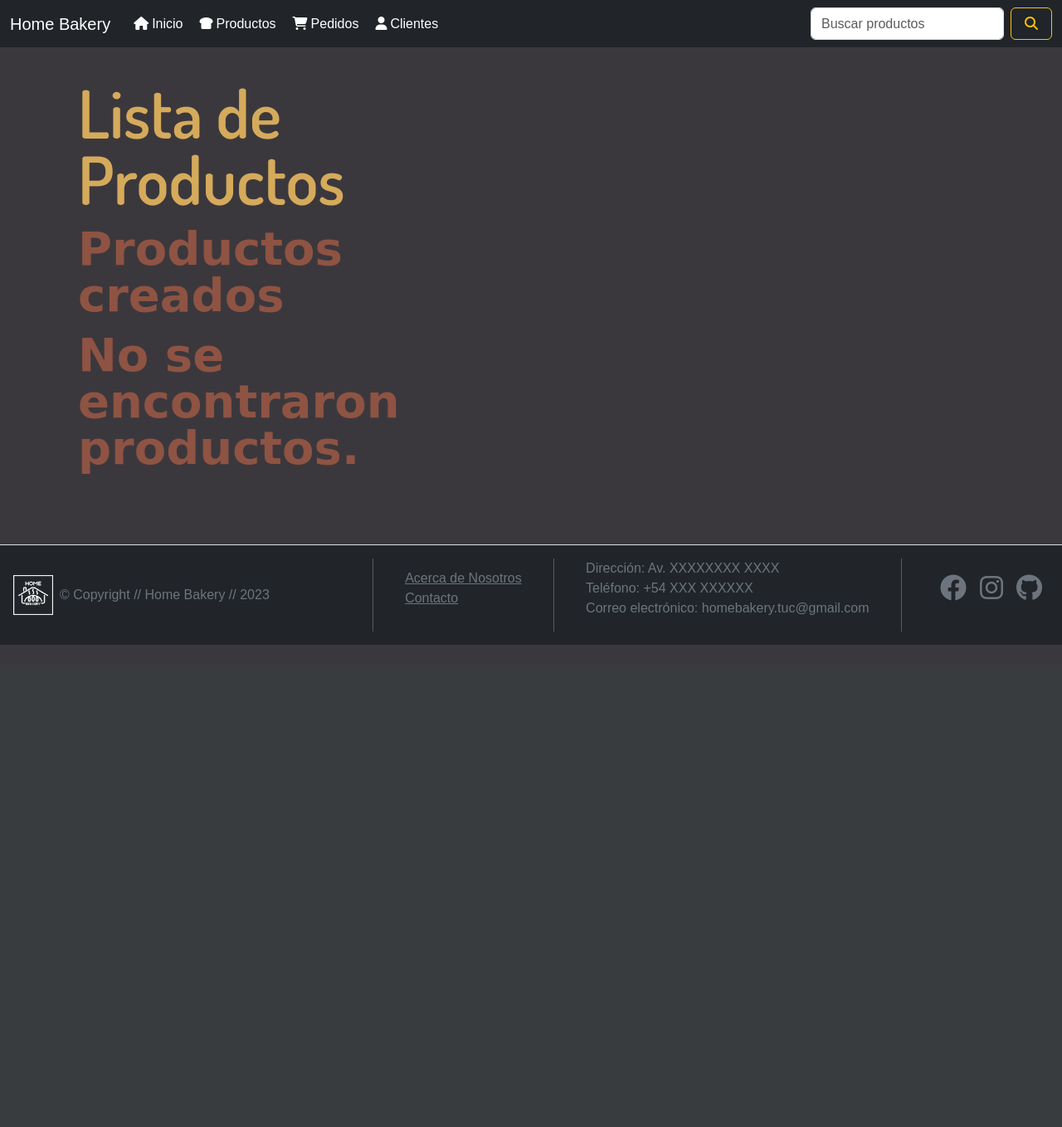
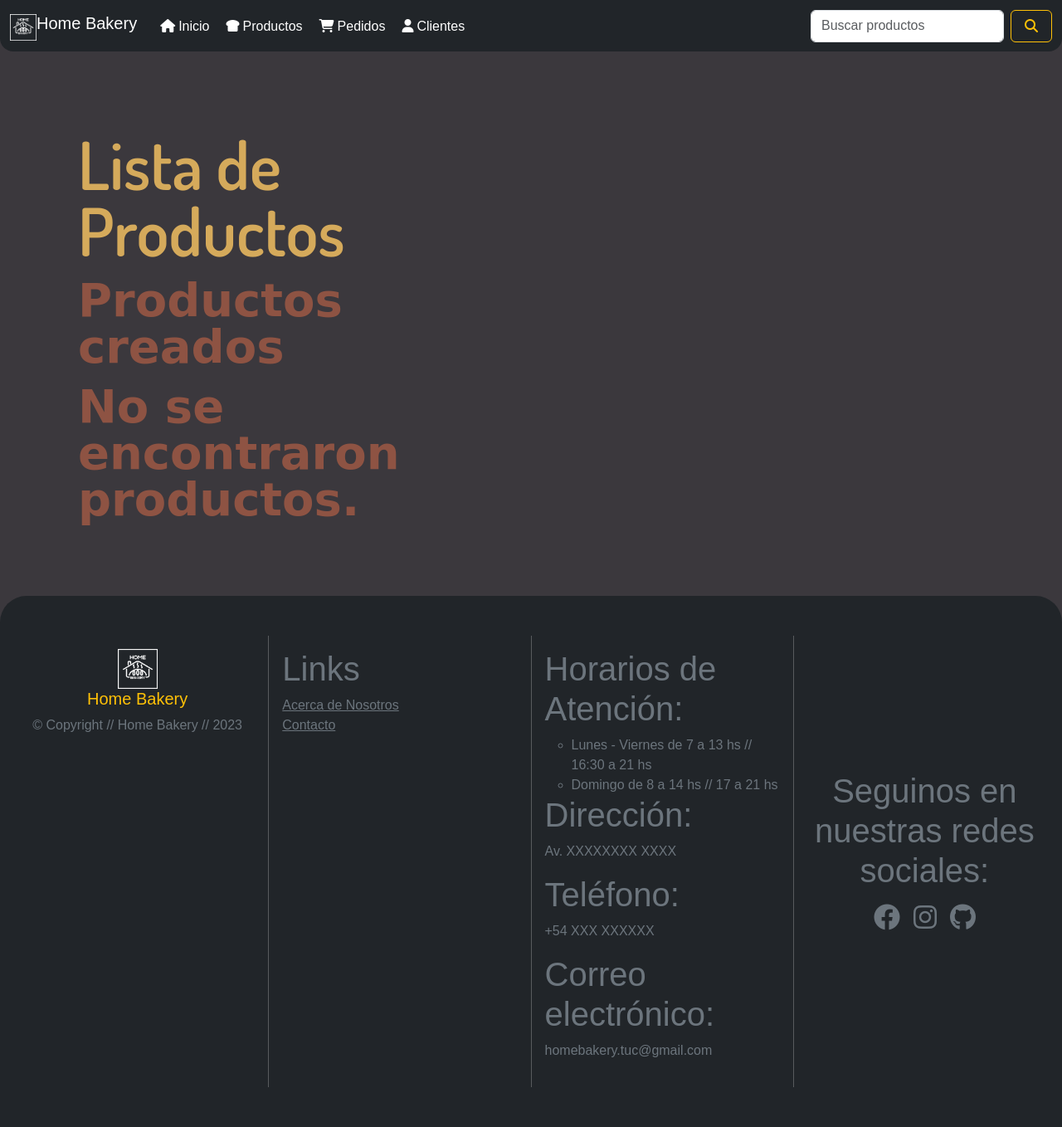
Before and after one commit to LucianoAngeleri/Home-Bakery-Web, a Django app: page /HomeBakery/producto/lista in a window 1280 px wide. Shown: the whole page at 83% size. Before the commit the page ends 777 px from the top, so only its background shows below. Run offline with Django 4.2, Linux system fonts and the light colour scheme; data that the repository does not hold is empty; some web fonts are replaced.

Commit message:
Se añadieron cards de productos y se modificó el footer

```diff
--- a/HomeBakery/static/HomeBakery/css/style.css
+++ b/HomeBakery/static/HomeBakery/css/style.css
@@ -29,3 +29,14 @@ form > p > label{
     font-family: var(--subtitle_font);
     color: var(--main_secondary);
 }
+.card-img-top-gradiente{
+    position: absolute;
+    z-index: 0;
+    width: 100%;
+    height: 100%;
+    background: radial-gradient(101.87% 77.62% at 50.15% 22.38%, rgba(0, 0, 0, 0) 79%, #212529 100%);
+}
+.badge-precio{
+    margin-top: -1rem;
+    z-index: 1;
+}
--- a/HomeBakery/templates/HomeBakery/base.html
+++ b/HomeBakery/templates/HomeBakery/base.html
@@ -15,9 +15,9 @@
 </head>
 <body>
     <header>
-        <nav class="navbar navbar-expand-lg bg-dark fixed-top">
+        <nav class="navbar navbar-expand-lg bg-dark sticky-top rounded-bottom-4">
             <div class="container-fluid">
-              <a class="navbar-brand text-white" href="{% url 'index' %}"><i class"fa fa-home"></i>Home Bakery</a>
+              <a class="navbar-brand text-white" href="{% url 'index' %}"><img src="{% static 'HomeBakery/assets/img/Logo-HOME-BAKERY_White.png' %}" class="d-inline-block align-text-top" alt="Logo de Home Bakery" width="32px" height="32px">Home Bakery</a>
               <button class="navbar-toggler text-white" type="button" data-bs-toggle="collapse" data-bs-target="#navbarSupportedContent" aria-controls="navbarSupportedContent" aria-expanded="false" aria-label="Toggle navigation">
                 <span class="navbar-toggler-icon"></span>
               </button>
@@ -48,37 +48,59 @@
         {% block main %}
         {% endblock %}
     </main>
-    <footer class="d-flex justify-content-between align-items-center py-3 my-4 border-top text-bg-dark">
-        <aside class="col-md-4 d-flex align-items-center px-3">
-          <a href="/" class="mb-3 me-2 mb-md-0 text-decoration-none lh-1">
+    <footer class="py-5 mt-4 text-bg-dark rounded-top-5">
+      <div class="container-fluid">
+        <div class="row g-2">
+          <aside class="col-12 col-lg d-flex flex-column align-items-center text-secondary p-3">
+            <hr class="d-md-none">
+            <a href="/" class="text-decoration-none">
               <img src="{% static 'HomeBakery/assets/img/Logo-HOME-BAKERY_White.png' %}" alt="Logo de Home Bakery" width="48px" height="48px">
             </a>
-          <span class="mb-3 mb-md-0 text-secondary">© Copyright // Home Bakery // 2023</span>
+            <h6 class="fs-5 text-warning">Home Bakery</h6>
+            <span class="">© Copyright // Home Bakery // 2023</span>
           </aside>
-        <div class="vr"></div>
-        <aside class="px-3">
+          <div class="vr d-none d-lg-block p-0"></div>
+          <aside class="col-12 col-md text-secondary p-3">
+            <hr class="d-md-none">
+            <h5 class="display-6">Links</h5>
             <ul class="list-unstyled">
               <li class="list-item"><a class="text-secondary" href="#">Acerca de Nosotros</a></li>
               <li class="list-item"><a class="text-secondary" href="#">Contacto</a></li>
             </ul>
           </aside>
-        <div class="vr"></div>
-        <aside class="px-3">
-          <ul class="list-unstyled text-secondary">
-            <li class="list-item"></li>
-            <li class="list-item">Dirección: Av. XXXXXXXX XXXX</li>
-            <li class="list-item">Teléfono: +54 XXX XXXXXX</li>
-            <li class="list-item">Correo electrónico: homebakery.tuc@gmail.com</li>
+          <div class="vr d-none d-md-block p-0"></div>
+          <aside class="col-12 col-md text-secondary p-3">
+            <hr class="d-md-none">
+            <ul class="list-unstyled">
+              <li class="list-item"><h6 class="display-6">Horarios de Atención:</h6>
+                <ul>
+                  <li>Lunes - Viernes de 7 a 13 hs // 16:30 a 21 hs</li>
+                  <li>Domingo de 8 a 14 hs // 17 a 21 hs</li>
+                </ul>
+              </li>
+              <li class="list-item">
+                <h6 class="display-6">Dirección:</h6>
+                <p>Av. XXXXXXXX XXXX</p></li>
+              <li class="list-item">
+                <h6 class="display-6">Teléfono:</h6>
+                <p>+54 XXX XXXXXX</p></li>
+              <li class="list-item">
+                <h6 class="display-6">Correo electrónico:</h6>
+                <p>homebakery.tuc@gmail.com</p></li>
             </ul>
           </aside>
-        <div class="vr"></div>
-        <aside class="px-3">
-          <ul class="justify-content-end list-unstyled d-flex">
+          <div class="vr d-none d-lg-block p-0"></div>
+          <aside class="col-12 col-lg d-flex flex-column justify-content-center text-secondary p-3">
+            <hr class="d-md-none">
+            <h5 class="display-6 text-center">Seguinos en nuestras redes sociales:</h5>
+            <ul class="list-unstyled d-flex justify-content-center">
               <li class="m-2"><a class="text-secondary" href="#"><i class="fs-2 fa-brands fa-facebook"></i></a></li>
               <li class="m-2"><a class="text-secondary" href="#"><i class="fs-2 fa-brands fa-instagram"></i></i></a></li>
               <li class="m-2"><a class="text-secondary" href="#"><i class="fs-2 fa-brands fa-github"></i></i></a></li>
             </ul>
           </aside>
+        </div>
+      </div>
       </footer>
     <script src="https://cdn.jsdelivr.net/npm/@popperjs/core@2.11.6/dist/umd/popper.min.js" integrity="sha384-oBqDVmMz9ATKxIep9tiCxS/Z9fNfEXiDAYTujMAeBAsjFuCZSmKbSSUnQlmh/jp3" crossorigin="anonymous"></script>
     <script src="https://cdn.jsdelivr.net/npm/bootstrap@5.3.0-alpha1/dist/js/bootstrap.min.js" integrity="sha384-mQ93GR66B00ZXjt0YO5KlohRA5SY2XofN4zfuZxLkoj1gXtW8ANNCe9d5Y3eG5eD" crossorigin="anonymous"></script>
```
Also changed, not shown: HomeBakery/templates/HomeBakery/producto.html (+107 -7 lines). Lines whose indentation alone changed are shown as unchanged.
